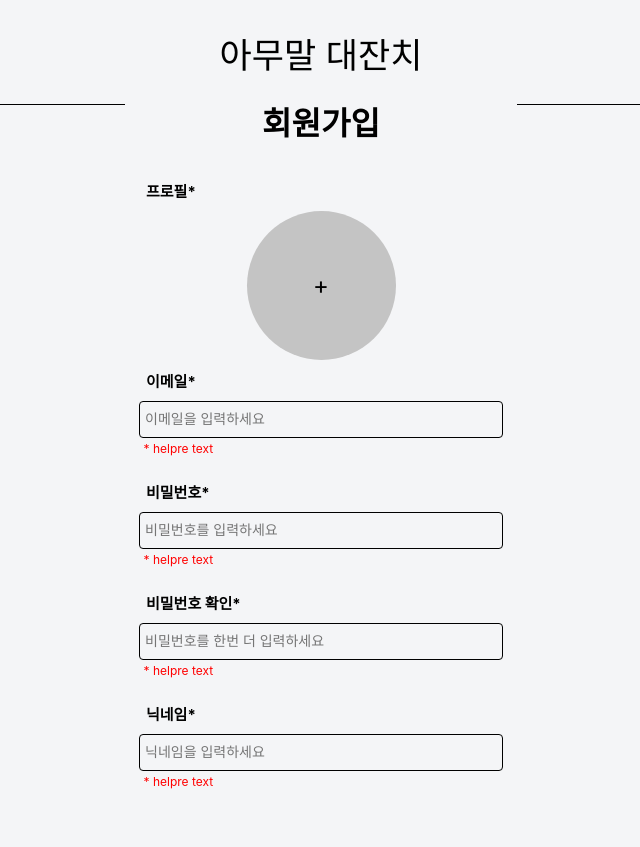
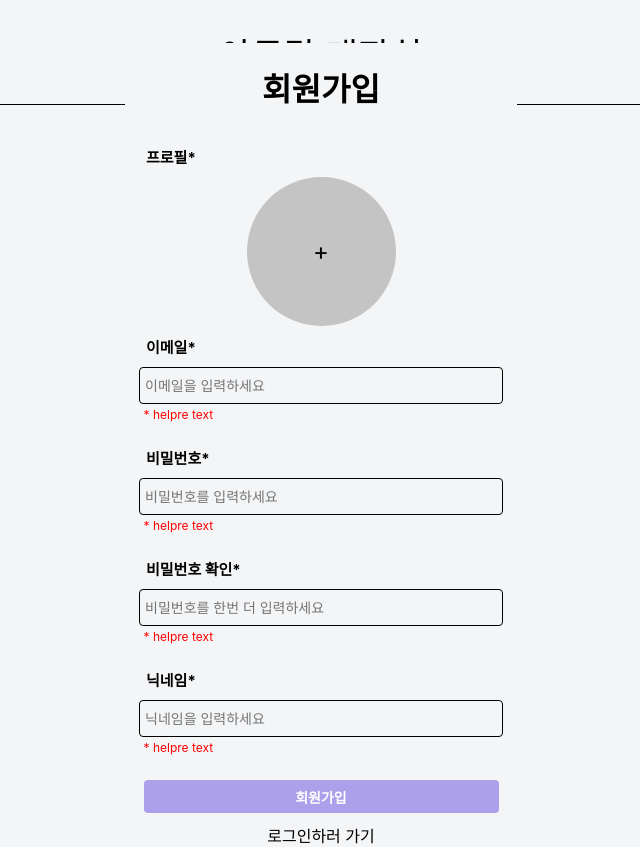
Before and after one commit to ss0ming/happy_community_front, a React (Create React App) app: page /member/signup in a window 1280 px wide. Shown: the whole page, without its empty margins (319-959 px from the left). Before the commit the page ends 814 px from the top, so only its background shows below. Built offline with nearby package versions, Linux system fonts and the light colour scheme; a web font is replaced by a local one.

Commit message:
회원가입 페이지 레이아웃 수정
'회원가입' 버튼과 '로그인하러 가기' 버튼을 추가함

```diff
--- a/src/components/member/SignupForm.jsx
+++ b/src/components/member/SignupForm.jsx
@@ -1,6 +1,8 @@
 import React from 'react';
+import { Link } from 'react-router-dom';
 import styled from 'styled-components';
 import Input from '../common/Input';
+import Button from '../common/Button';
 
 const SignupWrapper = styled.div`
     text-align: center;
@@ -37,9 +39,23 @@ const ProfileImg = styled.div`
     background-color: #C4C4C4;
 `
 
+const ButtonWrapper = styled.div`
+    justify-content: center;
+    display: flex;
+    align-items: center;
+    flex-direction: column;
+`
+
+const LinkStyle = styled(Link)`
+    text-decoration: none;
+    font-size 14px;
+    font-weight: 400;
+    color: #000000;
+    margin-top: 10px;
+`
+
 function SignupForm() {
     return (
-        <div>
         <SignupWrapper>
             <h1>회원가입</h1>
             <ProfileWrapper>
@@ -73,9 +89,15 @@ function SignupForm() {
                 placeholder='닉네임을 입력하세요'
                 helperText='* helpre text'
             />
+            <ButtonWrapper>
+                <Button
+                    buttonName="회원가입"
+                    buttonStyle="LongButton"
+                    isDisabled={true}
+                />
+                <LinkStyle to="/member/login">로그인하러 가기</LinkStyle>
+            </ButtonWrapper>
         </SignupWrapper>
-
-        </div>
     )
 }
 
```
Lines whose indentation alone changed are shown as unchanged.
